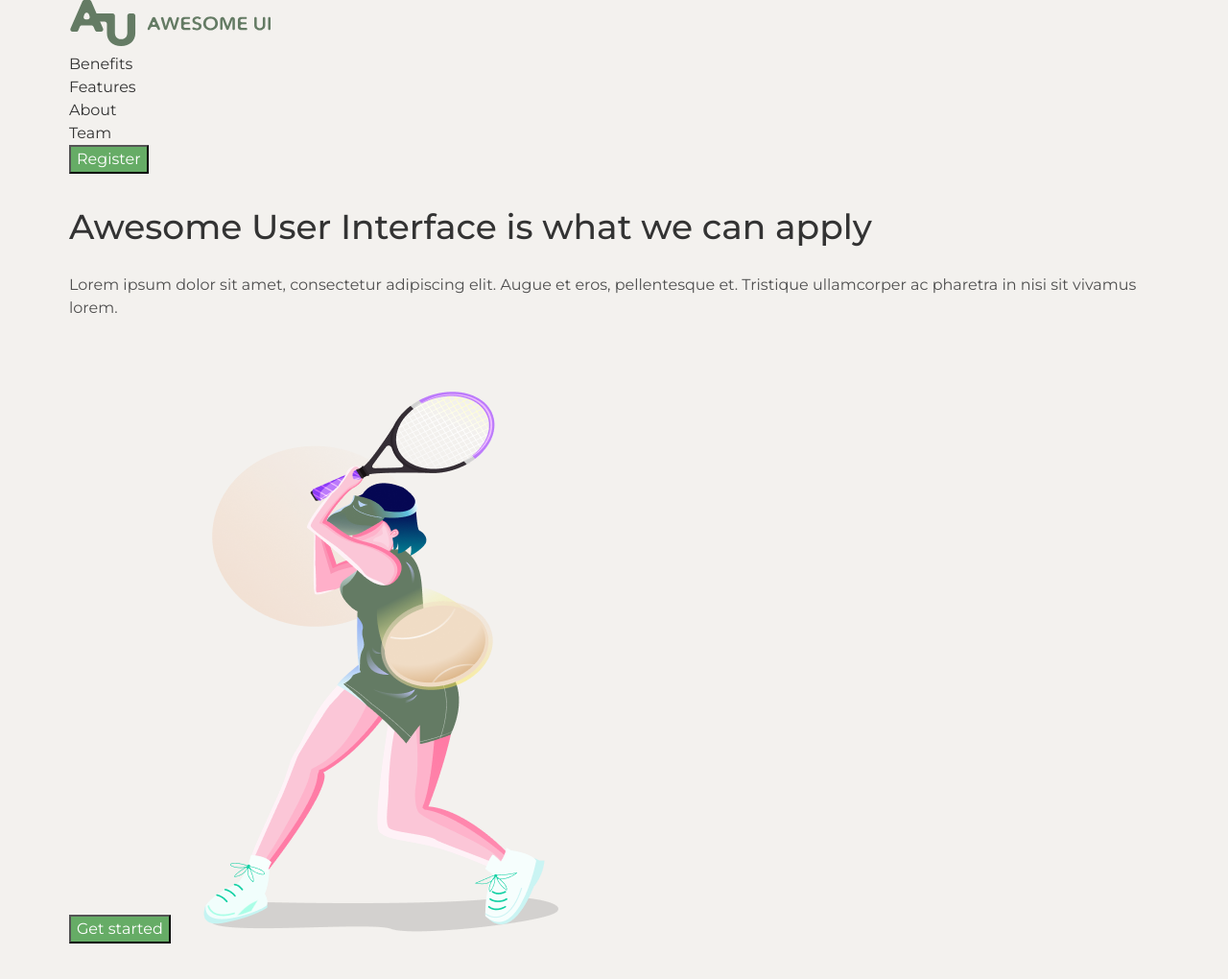
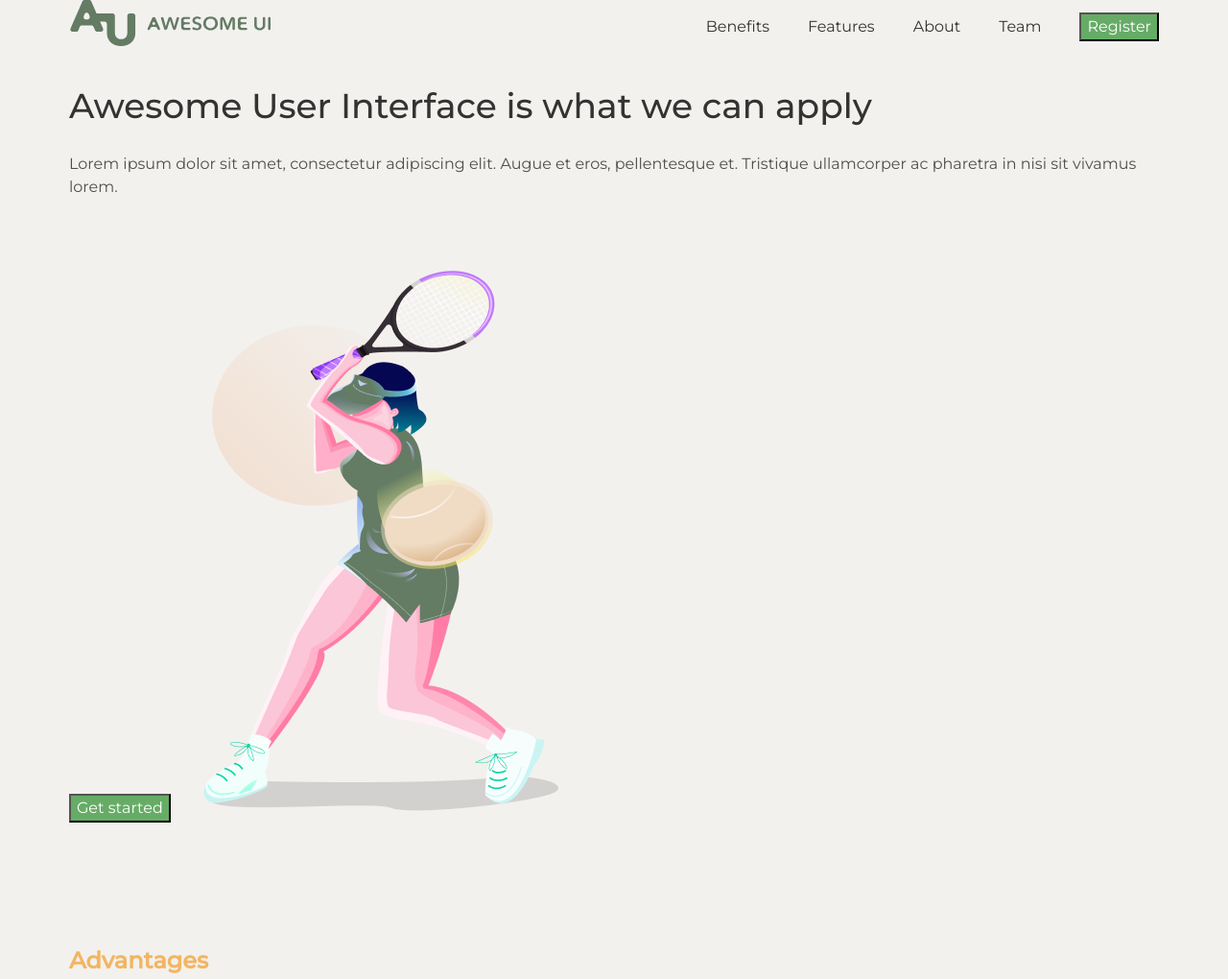
Before and after one commit to VeronikaVS90/goit-75-less-06, a plain HTML site: page index.html in a window 1280 px wide. Shown: the top 1020 px of the page at 96% size. Drawn offline with nearby package versions, Linux system fonts and the light colour scheme.

Commit message:
оновила

```diff
--- a/css/styles.css
+++ b/css/styles.css
@@ -72,6 +72,25 @@ p {
   max-width: 1168px;
   margin: 0 auto;
   padding: 0 16px;
+}
+
+.header-container {
+  display: flex;
+  align-items: center;
+  justify-content: space-between;
+  gap: 40px;
+}
+
+.header-nav {
+  display: flex;
+  align-items: center;
+  justify-content: space-between;
+  flex-grow: 1;
+}
+
+.header-menu {
+  display: flex;
+  gap: 40px;
 }
 
 .header-link {
--- a/index.html
+++ b/index.html
@@ -25,10 +25,11 @@
   <body>
     <header class="header">
       <div class="container">
-        <nav>
+        <div class="header-container">
+          <nav class="header-nav">
             <a href="/"> <img src="./images/logo.svg" alt="Awesome UI logo" /> </a>
 
-          <ul>
+            <ul class="header-menu">
               <li><a class="header-link" href="#">Benefits</a></li>
               <li><a class="header-link" href="#">Features</a></li>
               <li><a class="header-link" href="#">About</a></li>
@@ -36,6 +37,7 @@
             </ul>
           </nav>
           <button class="heder-button button" type="button">Register</button>
+        </div>
       </div>
     </header>
     <main>
@@ -158,48 +160,6 @@
           </li>
         </ul>
       </section>
-      <!-- <section>
-        <h2>Ціни</h2>
-        <table>
-          <caption>
-            Каталог типів квартир за ціною
-          </caption>
-          <thead>
-            <tr>
-              <th>Квартира</th>
-              <th>Поверховість</th>
-              <th>Ціна</th>
-            </tr>
-          </thead>
-          <tbody>
-            <tr>
-              <td>Стандарт</td>
-              <td>1</td>
-              <td>30000$</td>
-            </tr>
-            <tr>
-              <td>Комфорт</td>
-              <td>2</td>
-              <td>40000$</td>
-            </tr>
-            <tr>
-              <td>Люкс</td>
-              <td>3</td>
-              <td>50000$</td>
-            </tr>
-            <tr>
-              <td>Супер Люкс</td>
-              <td>4</td>
-              <td>60000$</td>
-            </tr>
-          </tbody>
-          <tfoot>
-            <td>Разом</td>
-            <td>10</td>
-            <td>180000$</td>
-          </tfoot>
-        </table>
-      </section> -->
     </main>
     <footer>
       <a href="/"> <img src="./images/logo.svg" alt="Awesome UI logo" /> </a>
```
Also changed, not shown: css/test.css (+6 -7 lines), test.html (+1 -1 lines). Lines whose indentation alone changed are shown as unchanged.
